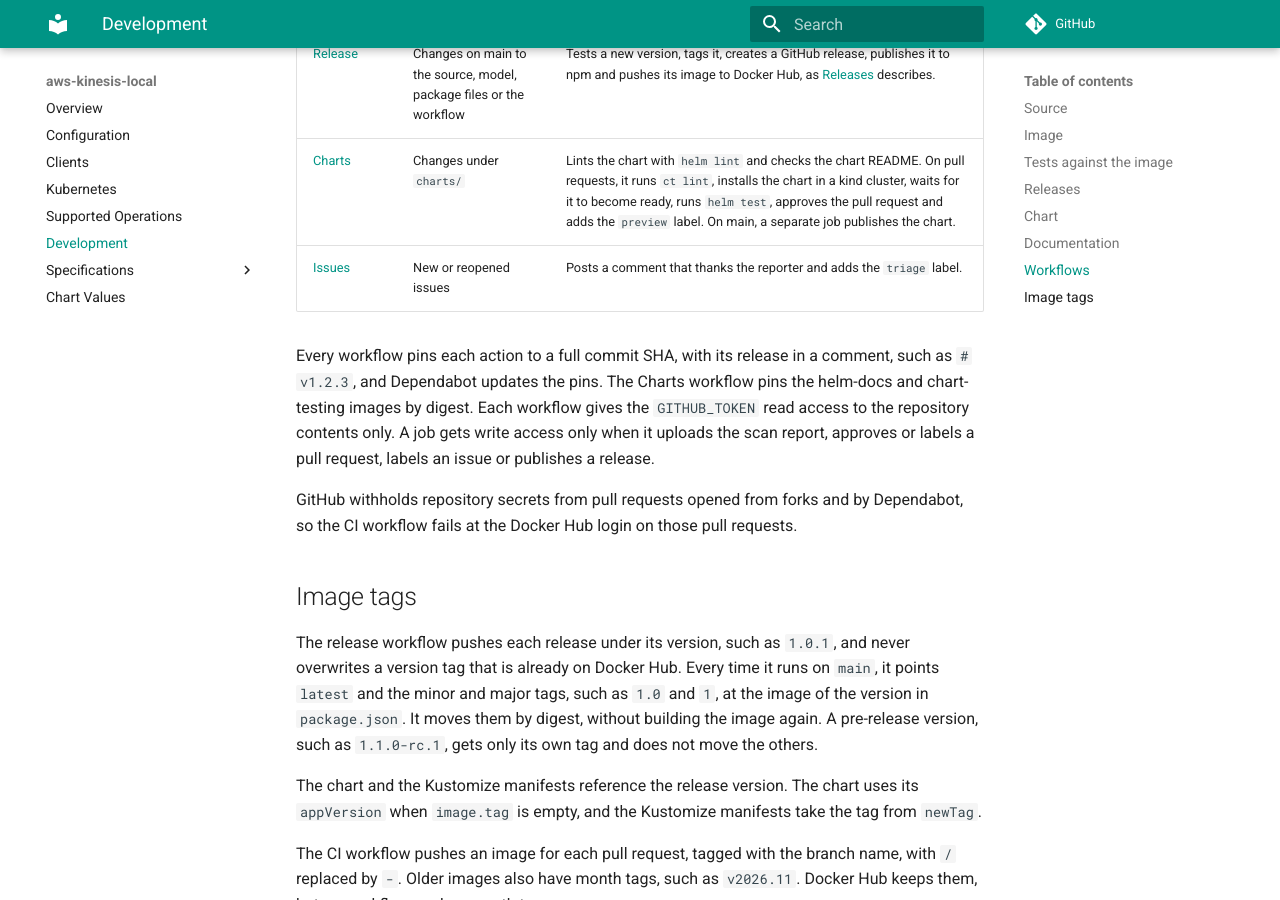
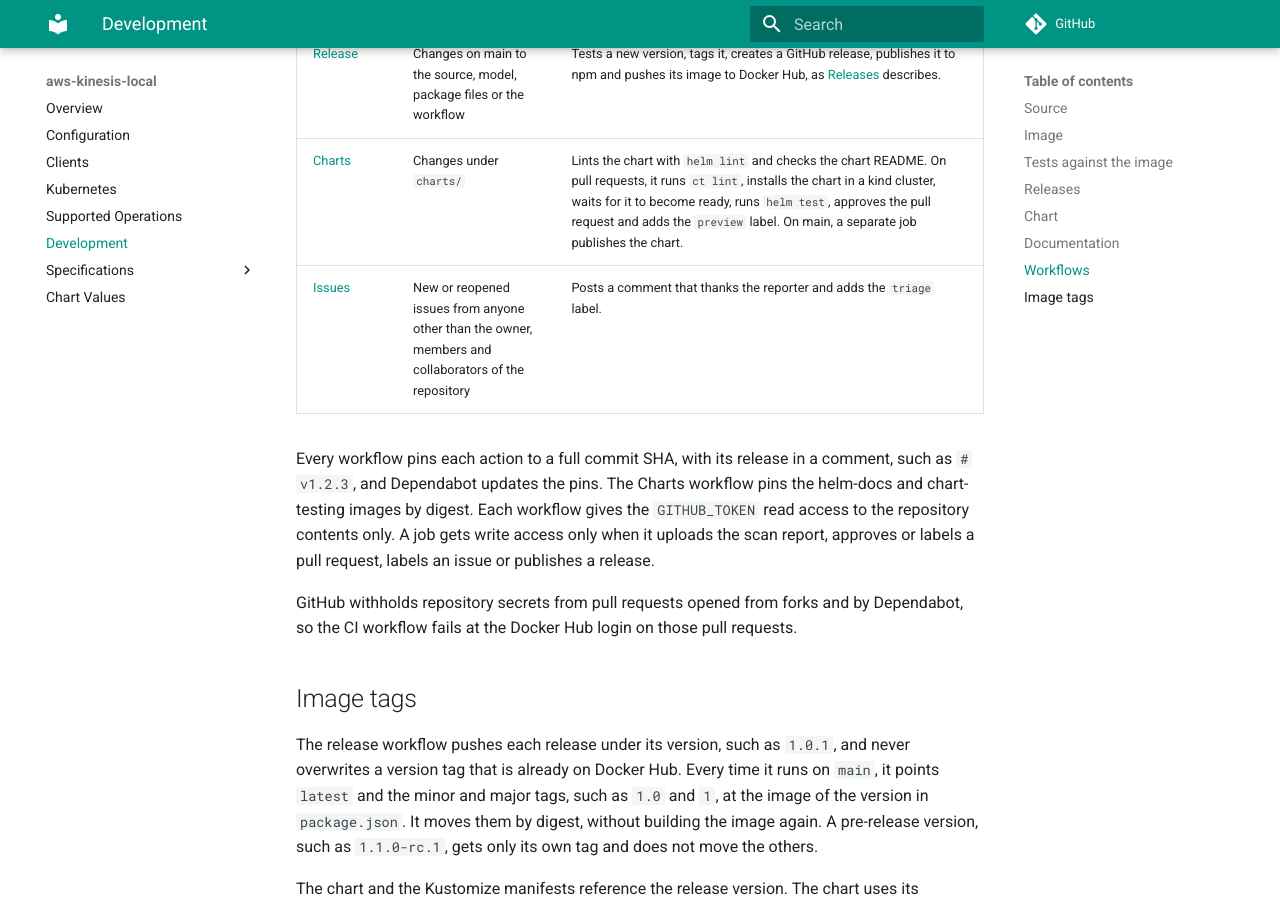
Before and after one commit to saidsef/aws-kinesis-local, an MkDocs documentation site: the page built from docs/development.md, in a window 1280 px wide and 900 px high, scrolled down 3140 px. Built offline with MkDocs 1.6.1 and Material for MkDocs 9.7.7, drawn with Linux system fonts in a browser that asks for light colours; comment, search, counter and statistics services are not loaded.

Commit message:
ci(workflows): limit the issue triage workflow to outside reporters (#229)
The triage job now skips issues that the repository owner, members and
collaborators open or reopen. Outside reporters still receive a
thank-you comment and the triage label. Nothing in the repository reads
that label. The owner had to remove it by hand from their own issues.

- issues.yml runs the job only when the author association of an issue
  is not OWNER, MEMBER or COLLABORATOR.
- docs/development.md gives the narrower trigger in its workflow table.
- The workflow parses as valid YAML.

```diff
--- a/docs/development.md
+++ b/docs/development.md
@@ -91,7 +91,7 @@ Read the Docs builds this site from `mkdocs.yml` with MkDocs Material. To previe
 | [CI](https://github.com/saidsef/aws-kinesis-local/blob/main/.github/workflows/ci.yml) | Changes to the source, tests, model, package files, Dockerfile, entrypoint, Kustomize manifests or the workflow | Typechecks and tests the source, installs the packed npm package and runs it, then builds the image and runs the SDK, AWS CLI and boto3 suites against it. Trivy scans the image, uploads its report to GitHub code scanning and fails the workflow on high or critical findings. On pull requests, when those pass, it builds the image for `linux/amd64` and `linux/arm64` and pushes it to Docker Hub under the branch name. It then deploys that image to a kind cluster with the Kustomize manifests and the chart, waits for both to become ready and runs `helm test`. When that passes, it approves the pull request and adds the `preview` label. |
 | [Release](https://github.com/saidsef/aws-kinesis-local/blob/main/.github/workflows/release.yml) | Changes on main to the source, model, package files or the workflow | Tests a new version, tags it, creates a GitHub release, publishes it to npm and pushes its image to Docker Hub, as [Releases](#releases) describes. |
 | [Charts](https://github.com/saidsef/aws-kinesis-local/blob/main/.github/workflows/charts.yml) | Changes under `charts/` | Lints the chart with `helm lint` and checks the chart README. On pull requests, it runs `ct lint`, installs the chart in a kind cluster, waits for it to become ready, runs `helm test`, approves the pull request and adds the `preview` label. On main, a separate job publishes the chart. |
-| [Issues](https://github.com/saidsef/aws-kinesis-local/blob/main/.github/workflows/issues.yml) | New or reopened issues | Posts a comment that thanks the reporter and adds the `triage` label. |
+| [Issues](https://github.com/saidsef/aws-kinesis-local/blob/main/.github/workflows/issues.yml) | New or reopened issues from anyone other than the owner, members and collaborators of the repository | Posts a comment that thanks the reporter and adds the `triage` label. |
 
 Every workflow pins each action to a full commit SHA, with its release in a comment, such as `# v1.2.3`, and Dependabot updates the pins. The Charts workflow pins the helm-docs and chart-testing images by digest. Each workflow gives the `GITHUB_TOKEN` read access to the repository contents only. A job gets write access only when it uploads the scan report, approves or labels a pull request, labels an issue or publishes a release.
 
```
Also changed, not shown: 1 other file.
